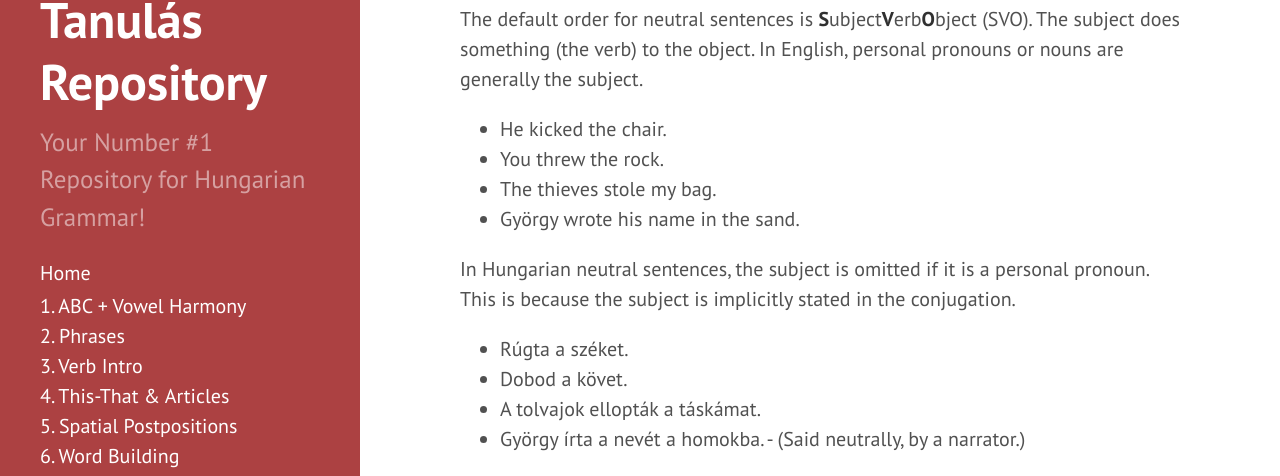
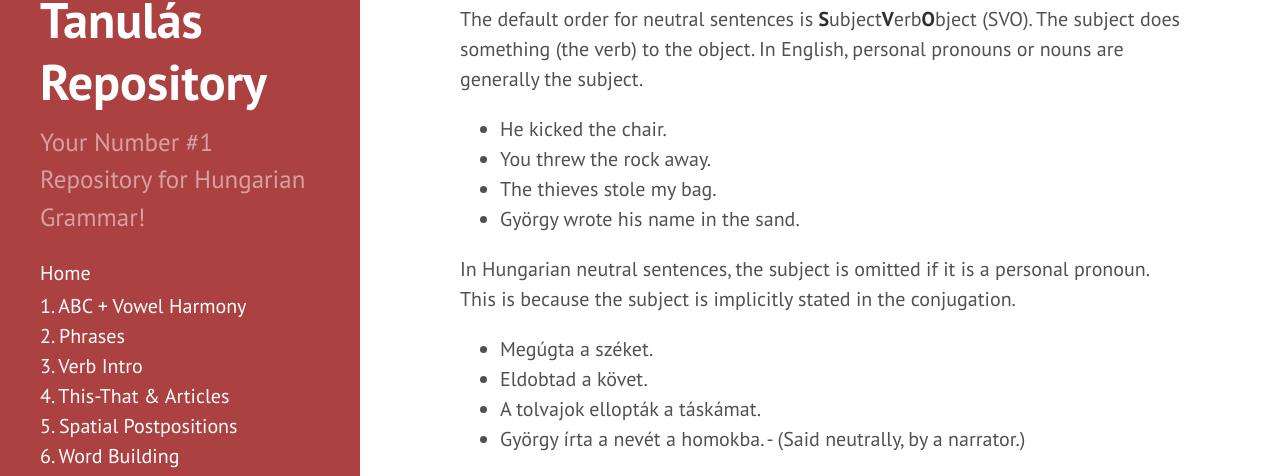
Before and after one commit to Magyartanulas/magyartanulas.github.io, a Jekyll site: the page built from word_order.md, in a window 1280 px wide and 900 px high, scrolled down 324 px. Shown: the part 114-590 px from the top of the window. Built offline with Jekyll 4.4.1, drawn with Linux system fonts in a browser that asks for light colours; comment, search, counter and statistics services are not loaded.

Commit message:
Update word_order.md

```diff
--- a/word_order.md
+++ b/word_order.md
@@ -17,14 +17,14 @@ This isn't strictly true. While words can be rearranged, there are always except
 The default order for neutral sentences is **S**ubject**V**erb**O**bject (SVO). The subject does something (the verb) to the object. In English, personal pronouns or nouns are generally the subject.
 
 * He kicked the chair.
-* You threw the rock.
+* You threw the rock away.
 * The thieves stole my bag.
 * György wrote his name in the sand.
 
 In Hungarian neutral sentences, the subject is omitted if it is a personal pronoun. This is because the subject is implicitly stated in the conjugation.
 
-* Rúgta a széket.
-* Dobod a követ.
+* Megúgta a széket.
+* Eldobtad a követ.
 * A tolvajok ellopták a táskámat.
 * György írta a nevét a homokba. - (Said neutrally, by a narrator.)
 
```
